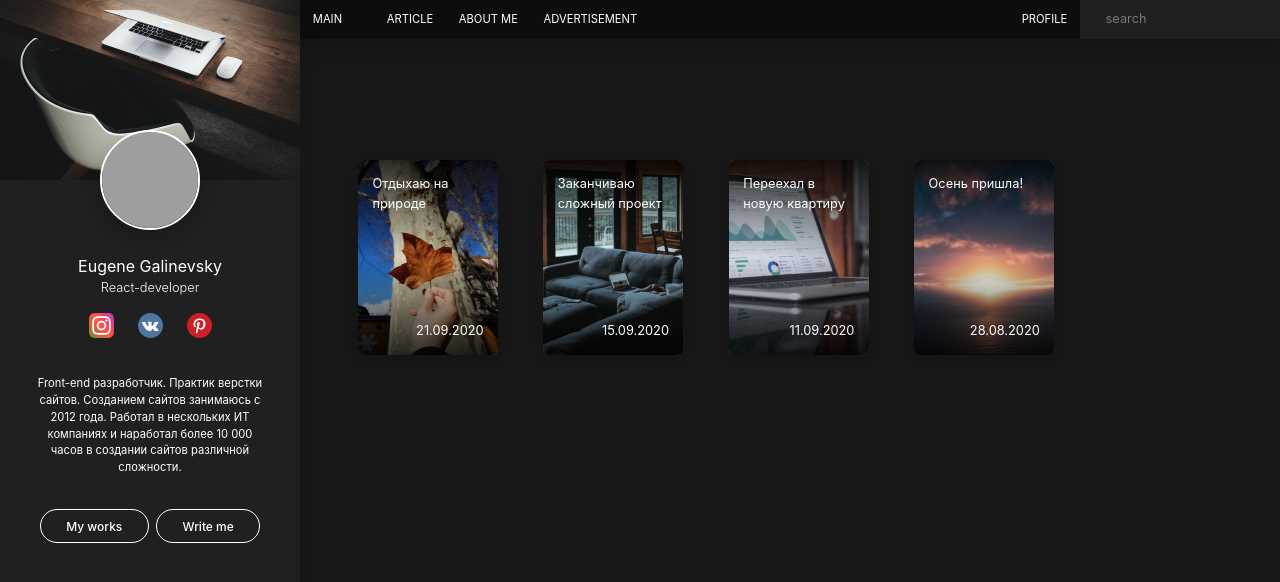
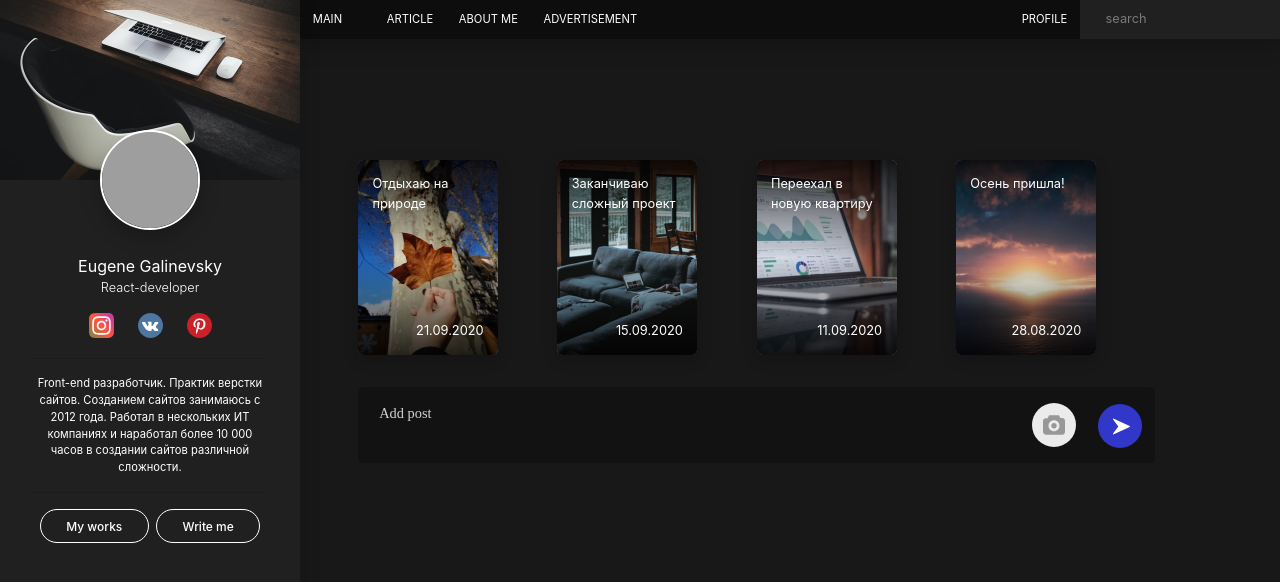
Before and after one commit to EGalinevsky/my-project, a React (Create React App) app: page / in a window 1280 px wide. Shown: the top 582 px of the page. Built offline with nearby package versions, Linux system fonts and the light colour scheme; grey boxes are pictures that could not be loaded.

Commit message:
addpost_Done

```diff
--- a/src/assets/images/blocks/addPosts.scss
+++ b/src/assets/images/blocks/addPosts.scss
@@ -0,0 +1,58 @@
+.addPosts{
+    margin-bottom: 3rem;
+    box-shadow: 0 15px 25px grba($black, .45);
+    background: $secondary;
+    border-radius: 5px;
+    padding: 1rem 1.2rem;
+    width: 100%;
+}
+
+.add-post__form{
+    display: flex;
+}
+
+.add-post__form-actions{
+    width: 20%;
+    display: flex;
+    justify-content: flex-end;
+}
+
+.add-post__text{
+    display: block;
+    width: 80%;
+    font-size: .9rem;
+    color: $white;
+    font-family: inferit;
+
+    border: none;
+    background: transparent;
+    resize: none;
+
+    &::placeholder{
+        color: #D2D2D2;
+    }
+}
+
+.add-post__file,
+.add-post-send{
+    width: 44px;
+    height: 44px;
+    display: block;
+
+    border-radius: 50%;
+    border: none;
+    cursor: pointer;
+}
+
+.add-post__file{
+    background: #EBEBEB url('../img_sidebar/photo_1.svg') center no-repeat;
+
+    input{
+        display: none;
+    }
+}
+
+.add-post-send{
+   background: none;
+   margin-left: 1rem;
+}
--- a/src/assets/images/blocks/main.scss
+++ b/src/assets/images/blocks/main.scss
@@ -2,4 +2,5 @@
     padding-top: 10rem;
     padding-left: 350px;
     display: block;
+    max-width: 1147px;
 }
--- a/src/assets/images/blocks/stories.scss
+++ b/src/assets/images/blocks/stories.scss
@@ -1,8 +1,8 @@
 .stories{
     display: grid;
-    grid-template-columns: 1fr 1fr 1fr 1fr 1fr;
+    margin: 0 auto;
+    grid-template-columns: 1fr 1fr 1fr 1fr;
     grid-template-rows: 195px;
-    grid-column-gap: 13px;
     margin-bottom: 2rem;
 }
 
--- a/src/assets/images/blocks/style.scss
+++ b/src/assets/images/blocks/style.scss
@@ -22,3 +22,4 @@
 @import "./search.scss";
 @import "./subnav.scss";
 @import "./stories.scss";
+@import "./addPosts.scss";
--- a/src/components/Body/Body.jsx
+++ b/src/components/Body/Body.jsx
@@ -1,40 +1,56 @@
 import React from "react";
-import Rectangle_1 from '../../assets/images/img_sidebar/stories/Rectangle_1.jpg'
-import Rectangle_2 from '../../assets/images/img_sidebar/stories/Rectangle_2.jpg'
-import Rectangle_3 from '../../assets/images/img_sidebar/stories/Rectangle_3.jpg'
-import Rectangle_4 from '../../assets/images/img_sidebar/stories/Rectangle_4.jpg'
+import Rectangle_1 from "../../assets/images/img_sidebar/stories/Rectangle_1.jpg";
+import Rectangle_2 from "../../assets/images/img_sidebar/stories/Rectangle_2.jpg";
+import Rectangle_3 from "../../assets/images/img_sidebar/stories/Rectangle_3.jpg";
+import Rectangle_4 from "../../assets/images/img_sidebar/stories/Rectangle_4.jpg";
+import send_btn from "../../assets/images/img_sidebar/send_btn.svg";
 
 export const Body = () => {
   return (
-    <div className='body'>
+    <div className="body">
       <div className="stories">
-
         <div className="stories__item">
-          <img className="stories__preview" src={Rectangle_1} alt=""/>
+          <img className="stories__preview" src={Rectangle_1} alt="" />
           <div className="stories__title">Отдыхаю на природе</div>
-          <time className="stories__data" datatime='2021-09-21'>21.09.2020</time>
+          <time className="stories__data" datatime="2021-09-21">
+            21.09.2020
+          </time>
         </div>
         <div className="stories__item">
-          <img className="stories__preview" src={Rectangle_2} alt=""/>
-          <div className="stories__title">Заканчиваю
-сложный проект</div>
-          <time className="stories__data" datatime='2021-09-21'>15.09.2020</time>
+          <img className="stories__preview" src={Rectangle_2} alt="" />
+          <div className="stories__title">Заканчиваю сложный проект</div>
+          <time className="stories__data" datatime="2021-09-21">
+            15.09.2020
+          </time>
         </div>
         <div className="stories__item">
-          <img className="stories__preview" src={Rectangle_3} alt=""/>
+          <img className="stories__preview" src={Rectangle_3} alt="" />
           <div className="stories__title">Переехал в новую квартиру</div>
-          <time className="stories__data" datatime='2021-09-21'>11.09.2020</time>
+          <time className="stories__data" datatime="2021-09-21">
+            11.09.2020
+          </time>
         </div>
         <div className="stories__item">
-          <img className="stories__preview" src={Rectangle_4} alt=""/>
+          <img className="stories__preview" src={Rectangle_4} alt="" />
           <div className="stories__title">Осень пришла!</div>
-          <time className="stories__data" datatime='2021-09-21'>28.08.2020</time>
+          <time className="stories__data" datatime="2021-09-21">
+            28.08.2020
+          </time>
         </div>
       </div>
       <div className="addPosts">
-
+        <form className="add-post__form" action="/" method="post">
+          <textarea className='add-post__text' name="post-text" placeholder="Add post"></textarea>
+          <div className="add-post__form-actions">
+            <label className='add-post__file' for='add-post-file'>
+              <input type="file" id="add-post-file" />
+            </label>
+            <button className='add-post-send' type="submit">
+              <img src={send_btn} alt="send"/>
+            </button>
+          </div>
+        </form>
       </div>
     </div>
-
   );
 };
```
Also changed, not shown: src/assets/images/img_sidebar/photo_1.svg (added), src/assets/images/img_sidebar/send_btn.svg (added). Lines whose indentation alone changed are shown as unchanged.
